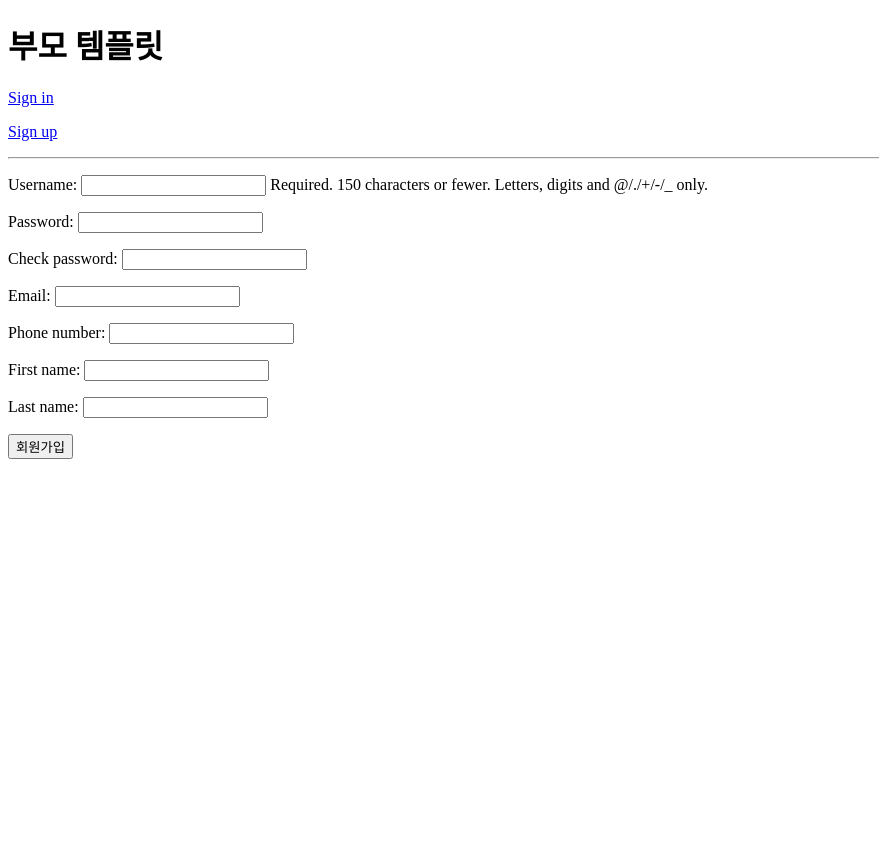
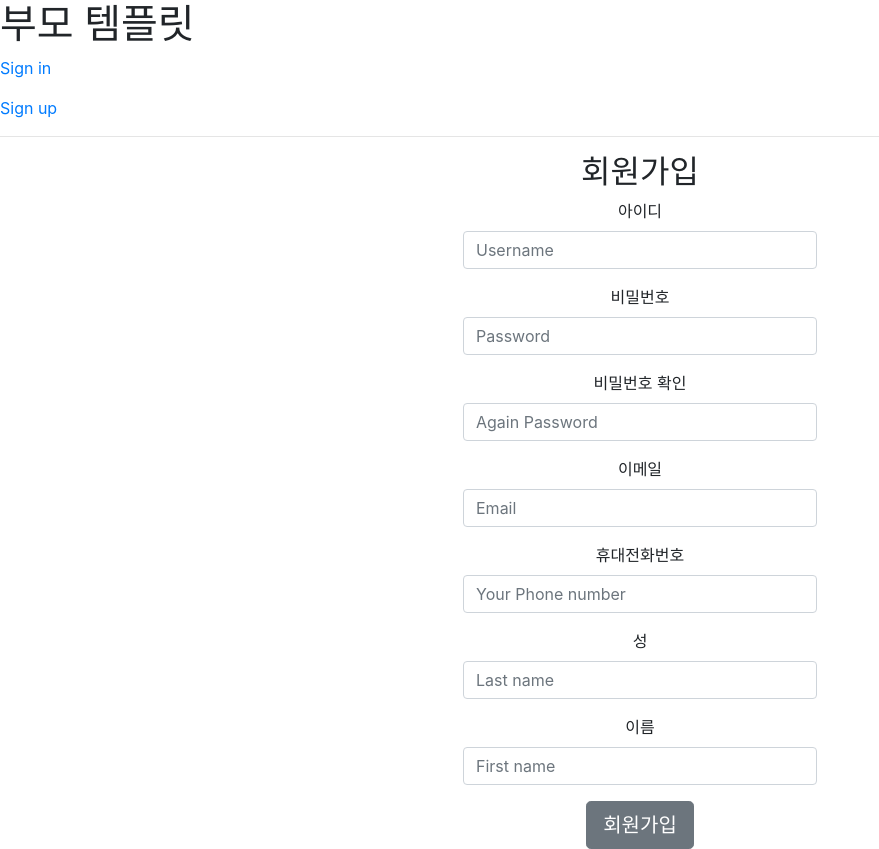
Before and after one commit to HanHyunsoo/TeamPle_Project, a Django app: page /account/sign_up/ in a window 1280 px wide. Shown: the whole page, without its empty margins (0-879 px from the left). Before the commit the page ends 459 px from the top, so only its background shows below. Run offline with Django 3.2, Linux system fonts and the light colour scheme; some libraries are stand-ins or nearby versions.

Commit message:
Add acoount design

```diff
--- a/account/forms.py
+++ b/account/forms.py
@@ -3,40 +3,49 @@ from .models import User
 
 
 class SignUpForm(forms.ModelForm):
-    password = forms.CharField(widget=forms.PasswordInput, required=True)
-    check_password = forms.CharField(widget=forms.PasswordInput, required=True)
-    first_name = forms.CharField(required=True, max_length=100)
-    last_name = forms.CharField(required=True, max_length=50)
-    email = forms.CharField(required=True)
+    # password = forms.CharField(required=True)
+    check_password = forms.CharField(widget=forms.PasswordInput(attrs={'class': 'form-control',
+                                                                       'placeholder': 'Again Password'}),
+                                     required=True,
+                                     label='비밀번호 확인')
 
     class Meta:
         model = User
         fields = ['username',
                   'password',
-                  'check_password',
                   'email',
                   'phone_number',
                   'first_name',
                   'last_name'
                   ]
-        # widgets = {
-        #     'username': forms.TextInput(attrs={'class' : 'background_form'}),
-        #     'password' : forms.PasswordInput(attrs={'class' : 'background_form'}),
-        #     'check_password' : forms.PasswordInput(attrs={'class' : 'background_form'}),
-        #     'email': forms.EmailInput(attrs={'class' : 'background_form'}),
-        #     'phone_number':forms.TextInput(attrs={'class' : 'background_form'}),
-        #     'first_name':forms.TextInput(attrs={'class' : 'background_form'}),
-        #     'last_name':forms.TextInput(attrs={'class' : 'background_form'}),
-        # }
-        # labels = {
-        #     'username': '닉네임',
-        #     'password': '패스워드',
-        #     'check_password': '패스워드 확인',
-        #     'email': '이메일',
-        #     'phone_number':'전화번호',
-        #     'first_name':'성',
-        #     'last_name':'이름',
-        # }
+        widgets = {
+            'username': forms.TextInput(attrs={'class': 'form-control',
+                                               'placeholder': 'Username'}
+                                        ),
+            'password': forms.PasswordInput(attrs={'class': 'form-control',
+                                                   'placeholder': 'Password'}
+                                            ),
+            'email': forms.EmailInput(attrs={'class': 'form-control',
+                                             'placeholder': 'Email'}
+                                      ),
+            'phone_number': forms.TextInput(attrs={'class': 'form-control',
+                                                   'placeholder': 'Your Phone number'}
+                                            ),
+            'first_name': forms.TextInput(attrs={'class': 'form-control',
+                                                 'placeholder': 'First name'}
+                                          ),
+            'last_name': forms.TextInput(attrs={'class': 'form-control',
+                                                'placeholder': 'Last name'}
+                                         ),
+        }
+        labels = {
+            'username': '아이디',
+            'password': '비밀번호',
+            'email': '이메일',
+            'phone_number': '전화번호',
+            'first_name': '이름',
+            'last_name': '성',
+        }
 
     def clean_username(self):
         check_username = self.cleaned_data['username']
@@ -60,16 +69,20 @@ class SignUpForm(forms.ModelForm):
 
 
 class SignInForm(forms.Form):
-    username = forms.CharField(label='')
-    password = forms.CharField(widget=forms.PasswordInput(attrs={'placeholder': 'password'}), label='')
-    class Meta:
-        fields = ['username', 'password']
+    username = forms.CharField(widget=forms.TextInput(attrs={'class': 'form-control',
+                                                             'placeholder': 'Username'}
+                                                      ),
+                               label='아이디'
+                               )
+    password = forms.CharField(widget=forms.PasswordInput(attrs={'class': 'form-control',
+                                                                 'placeholder': 'Password'}
+                                                          ),
+                               label='비밀번호'
+                               )
 
 
-class UserChangeForm(forms.ModelForm):
-    class Meta:
-        model = User
-        fields = ['username', 'password', 'email', 'first_name', 'last_name']
+class UserChangeForm(SignUpForm):
+    pass
 
 
 class ScheduleForm(forms.ModelForm):
--- a/account/views.py
+++ b/account/views.py
@@ -22,7 +22,7 @@ def sign_up(request):
     # request가 get이면 빈폼을 생성하고 22번째로 넘어가 템플릿 렌더링
     else:
         form = SignUpForm()
-        return render(request, 'account/sign_up.html', {'form': form})
+    return render(request, 'account/sign_up.html', {'form': form})
 
 
 # 로그인
@@ -38,7 +38,7 @@ def sign_in(request):
             # user가 존재하면 로그인을 하고 메인화면으로 넘어감(메인이 구현안되있어 로그인으로 넘어가게 수정함)
             if user:
                 auth.login(request, user)
-                return redirect('account:user_home', user.pk)
+                return redirect('account:set_schedule')
             # 만약 존재하지 않으면 form에 에러메세지를 추가하고 46번째 줄로넘어가 템플릿을 렌더링함
             else:
                 form.add_error(None, '아이디 또는 비밀번호가 올바르지 않습니다.')
@@ -46,7 +46,7 @@ def sign_in(request):
 
     else:
         form = SignInForm()
-        return render(request, 'account/sign_in.html', {'form': form})
+    return render(request, 'account/sign_in.html', {'form': form})
 
 
 def user_home(request, user_pk):
@@ -73,6 +73,7 @@ def user_info(request, user_pk):
 
 
 # 개인정보수정
+@login_required
 def edit(request, user_id):
     user = get_object_or_404(User, pk=user_id)
     if request.method == "POST":
@@ -86,6 +87,7 @@ def edit(request, user_id):
 
 
 # 시간표 설정
+@login_required
 def set_schedule(request):
     user = get_object_or_404(User, pk=request.user.id)
     if request.method == "POST":
--- /dev/null
+++ b/static/css/account/sign_in.css
@@ -0,0 +1,4 @@
+#sign-in-container {
+    width: 30%;
+    text-align: center;
+}
--- /dev/null
+++ b/static/css/account/sign_up.css
@@ -0,0 +1,4 @@
+#sign-up-container {
+    width: 30%;
+    text-align: center;
+}
--- a/templates/account/sign_up.html
+++ b/templates/account/sign_up.html
@@ -1,23 +1,62 @@
 {% extends 'layout.html' %}
 
 {% block content %}
-    <form method="post">
-        {% csrf_token %}
-{#        <p>아이디</p>#}
-{#        {{ form.username }}#}
-{#        <p>비밀번호</p>#}
-{#        {{ form.password }}#}
-{#        <p>비밀번호 재입력</p>#}
-{#        {{ form.check_password }}#}
-{#        <p>이메일</p>#}
-{#        {{ form.email }}#}
-{#        <p>휴대전화번호</p>#}
-{#        {{ form.phone_number }}#}
-{#        <p>성</p>#}
-{#        {{ form.last_name }}#}
-{#        <p>이름</p>#}
-{#        {{ form.first_name }}#}
-        {{ form.as_p }}
-        <p><input type="submit" value="회원가입"></p>
-    </form>
+    <div id="sign-up-container" class="container">
+        <h2>회원가입</h2>
+        <form id="sign-up-form" method="post">
+            {% csrf_token %}
+            <div class="form-group">
+                <label for="{{ form.username.id_for_label }}">아이디</label>
+                {{ form.username }}
+                {{ form.username.errors }}
+            </div>
+            <div class="form-group">
+                <label for="{{ form.password.id_for_label }}">비밀번호</label>
+                {{ form.password }}
+                {{ form.password.errors }}
+            </div>
+            <div class="form-group">
+                <label for="{{ form.password.id_for_label }}">비밀번호 확인</label>
+                {{ form.check_password }}
+                {{ form.check_password.errors }}
+            </div>
+            <div class="form-group">
+                <label for="{{ form.email.id_for_label }}">이메일</label>
+                {{ form.email }}
+            </div>
+            <div class="form-group">
+                <label for="{{ form.phone_number.id_for_label }}">휴대전화번호</label>
+                {{ form.phone_number }}
+                {{ form.phone_number.errors }}
+            </div>
+            <div class="form-group">
+                <label for="{{ form.last_name.id_for_label }}">성</label>
+                {{ form.last_name }}
+            </div>
+            <div class="form-group">
+                <label for="{{ form.first_name.id_for_label }}">이름</label>
+                {{ form.first_name }}
+            </div>
+        </form>
+        <button type="input" class="btn btn-secondary btn-lg" onclick="check_account()">회원가입</button>
+    </div>
+
+
+    <script type="text/javascript">
+        function check_account() {
+            var form = document.getElementById("sign-up-form");
+            var password = document.getElementById("id_password").value;
+            var check_password = document.getElementById("id_check_password").value;
+
+            if (password == "" || check_password == "") {
+                alert("비밀번호를 입력해 주세요");
+            } else {
+                if (password != check_password) {
+                    alert("비밀번호를 다시 입력해주세요")
+                } else {
+                    form.submit();
+                }
+            }
+        }
+    </script>
 {% endblock %}
--- a/templates/layout.html
+++ b/templates/layout.html
@@ -1,7 +1,12 @@
+{% load static %}
+
 <!DOCTYPE html>
 <html lang="en">
 <head>
     <meta charset="UTF-8">
+    <link rel="stylesheet" href="https://stackpath.bootstrapcdn.com/bootstrap/4.3.1/css/bootstrap.min.css" integrity="sha384-ggOyR0iXCbMQv3Xipma34MD+dH/1fQ784/j6cY/iJTQUOhcWr7x9JvoRxT2MZw1T" crossorigin="anonymous">
+    <link rel="stylesheet" href="{% static 'css/account/sign_up.css' %}">
+    <link rel="stylesheet" href="{% static 'css/account/sign_in.css' %}">
     <title>Title</title>
 </head>
 <body>
@@ -18,5 +23,8 @@
 <hr>
 {% block content %}
 {% endblock %}
+<script src="https://code.jquery.com/jquery-3.3.1.slim.min.js" integrity="sha384-q8i/X+965DzO0rT7abK41JStQIAqVgRVzpbzo5smXKp4YfRvH+8abtTE1Pi6jizo" crossorigin="anonymous"></script>
+<script src="https://cdnjs.cloudflare.com/ajax/libs/popper.js/1.14.7/umd/popper.min.js" integrity="sha384-UO2eT0CpHqdSJQ6hJty5KVphtPhzWj9WO1clHTMGa3JDZwrnQq4sF86dIHNDz0W1" crossorigin="anonymous"></script>
+<script src="https://stackpath.bootstrapcdn.com/bootstrap/4.3.1/js/bootstrap.min.js" integrity="sha384-JjSmVgyd0p3pXB1rRibZUAYoIIy6OrQ6VrjIEaFf/nJGzIxFDsf4x0xIM+B07jRM" crossorigin="anonymous"></script>
 </body>
 </html>
```
Also changed, not shown: templates/account/sign_in.html (+16 -5 lines), 1 other file. Lines whose indentation alone changed are shown as unchanged.
